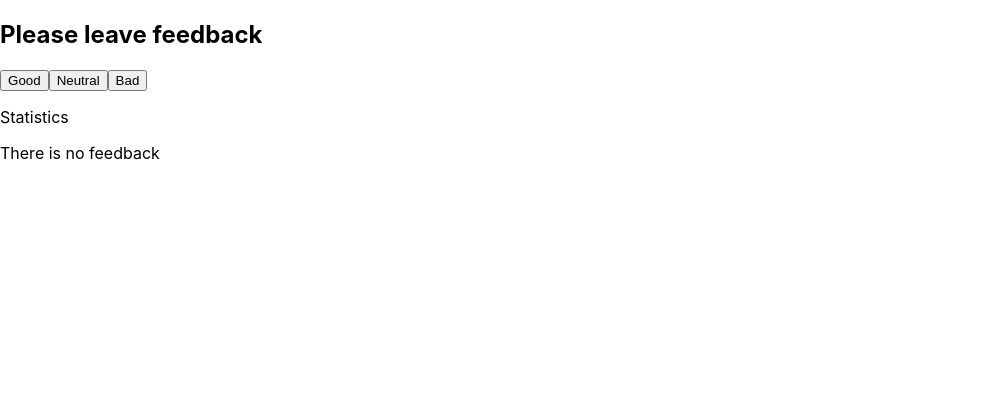
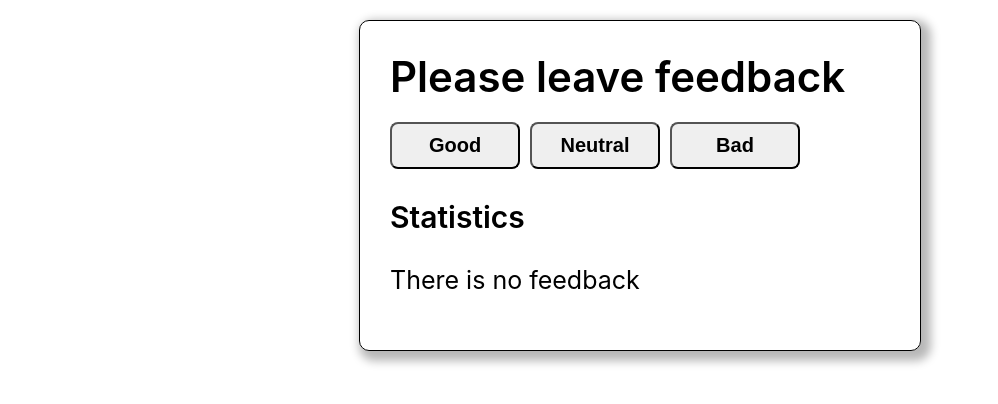
Before and after one commit to NNaumenko83/goit-react-hw-02-feedback, a React (Create React App) app: page / in a window 1280 px wide. Shown: the top 404 px of the page, without its empty margins (0-998 px from the left). Built offline with nearby package versions, Linux system fonts and the light colour scheme.

Commit message:
26-01-2023 finish

```diff
--- a/package.json
+++ b/package.json
@@ -4,9 +4,12 @@
   "private": true,
   "homepage": "https://NNaumenko83.github.io/goit-react-hw-02-feedback/",
   "dependencies": {
+    "@emotion/react": "^11.10.5",
+    "@emotion/styled": "^11.10.5",
     "@testing-library/jest-dom": "^5.16.3",
     "@testing-library/react": "^12.1.4",
     "@testing-library/user-event": "^13.5.0",
+    "prop-types": "^15.8.1",
     "react": "^18.1.0",
     "react-dom": "^18.1.0",
     "react-scripts": "5.0.1",
--- a/src/components/FeedbackOptions/FeedbackOptions.jsx
+++ b/src/components/FeedbackOptions/FeedbackOptions.jsx
@@ -1,10 +1,27 @@
+import PropTypes from 'prop-types';
+import { ButtonsContainer, Button } from './FeedbackOptions.styled';
+
 const FeedbackOptions = ({ options, onLeaveFeedback }) => {
-  return options.map(option => (
-    <button key={option} type="button" onClick={() => onLeaveFeedback(option)}>
-      {option.charAt(0).toUpperCase()}
-      {option.slice(1)}
-    </button>
-  ));
+  return (
+    <ButtonsContainer>
+      {options.map(option => (
+        <Button
+          key={option}
+          id={option}
+          type="button"
+          onClick={() => onLeaveFeedback(option)}
+        >
+          {option.charAt(0).toUpperCase()}
+          {option.slice(1)}
+        </Button>
+      ))}
+    </ButtonsContainer>
+  );
 };
 
 export default FeedbackOptions;
+
+FeedbackOptions.propTypes = {
+  options: PropTypes.arrayOf(PropTypes.string).isRequired,
+  onLeaveFeedback: PropTypes.func.isRequired,
+};
--- /dev/null
+++ b/src/components/FeedbackOptions/FeedbackOptions.styled.jsx
@@ -0,0 +1,55 @@
+import styled from '@emotion/styled';
+
+export const ButtonsContainer = styled.div`
+  display: flex;
+  gap: 10px;
+`;
+
+export const Button = styled.button`
+  font-weight: 600;
+  width: 130px;
+  padding: 10px;
+  font-size: 20px;
+
+  cursor: pointer;
+
+  border-radius: 8px;
+
+  &:hover {
+    background-color: ${props => {
+      console.log(props);
+      switch (props.id) {
+        case 'good':
+          return 'green';
+
+        case 'neutral':
+          return 'orange';
+
+        case 'bad':
+          return 'red';
+
+        default:
+          return 'red';
+      }
+    }};
+
+    box-shadow: ${props => {
+      console.log(props);
+      switch (props.id) {
+        case 'good':
+          return '0px 0px 10px 5px rgba(0,255,0,1)';
+
+        case 'neutral':
+          return '0px 0px 10px 5px rgba(255,145,0,1)';
+
+        case 'bad':
+          return '0px 0px 10px 5px rgba(255,0,0,1)';
+
+        default:
+          return '0px 0px 10px 5px rgba(184,184,184,1)';
+      }
+    }};
+  }
+`;
+
+// options={['good', 'neutral', 'bad']
--- a/src/components/Notification/Notification.jsx
+++ b/src/components/Notification/Notification.jsx
@@ -1,5 +1,12 @@
+import PropTypes from 'prop-types';
+import { NotificationMessage } from './Notification.styled';
+
 const Notification = ({ message }) => {
-  return <p>{message}</p>;
+  return <NotificationMessage>{message}</NotificationMessage>;
 };
 
 export default Notification;
+
+PropTypes.propTypes = {
+  message: PropTypes.string.isRequired,
+};
--- /dev/null
+++ b/src/components/Notification/Notification.styled.jsx
@@ -0,0 +1,5 @@
+import styled from '@emotion/styled';
+
+export const NotificationMessage = styled.p`
+  font-size: 25px;
+`;
--- a/src/components/Section/Section.jsx
+++ b/src/components/Section/Section.jsx
@@ -1,10 +1,18 @@
+import PropTypes from 'prop-types';
+import { FeedbackSection, Title } from './Section.styled';
+
 const Section = ({ title, children }) => {
   return (
-    <section>
-      <h2>{title}</h2>
+    <FeedbackSection>
+      <Title>{title}</Title>
       {children}
-    </section>
+    </FeedbackSection>
   );
 };
 
 export default Section;
+
+Section.propTypes = {
+  title: PropTypes.string.isRequired,
+  children: PropTypes.node,
+};
--- /dev/null
+++ b/src/components/Section/Section.styled.jsx
@@ -0,0 +1,18 @@
+import styled from '@emotion/styled';
+
+export const FeedbackSection = styled.section`
+  justify-content: center;
+  margin: 20px auto;
+  max-width: 500px;
+  border: 1px solid black;
+  border-radius: 10px;
+  padding: 30px;
+  box-shadow: 5px 5px 10px 5px rgba(184, 184, 184, 1);
+`;
+
+export const Title = styled.section`
+  margin-bottom: 20px;
+
+  font-size: 42px;
+  font-weight: 600;
+`;
--- a/src/components/Statistic/Statistic.jsx
+++ b/src/components/Statistic/Statistic.jsx
@@ -1,22 +1,31 @@
 import Notification from 'components/Notification';
+import PropTypes from 'prop-types';
+import { StatisticTitle, StatisticContainer } from './Statistic.styled';
 
 const Statistic = ({ good, neutral, bad, total, positivePercentage }) => {
   return (
     <>
-      <p>Statistics</p>
+      <StatisticTitle>Statistics</StatisticTitle>
       {!total() ? (
         <Notification message="There is no feedback" />
       ) : (
-        <>
-          <span>Good:{good}</span>
-          <span>Neutral:{neutral}</span>
-          <span>Bad:{bad}</span>
-          <span>Total:{total()}</span>
-          <span>Positive feedback:{positivePercentage()}%</span>
-        </>
+        <StatisticContainer>
+          <span>Good: {good}</span>
+          <span>Neutral: {neutral}</span>
+          <span>Bad: {bad}</span>
+          <span>Total: {total()}</span>
+          <span>Positive feedback: {positivePercentage()}%</span>
+        </StatisticContainer>
       )}
     </>
   );
 };
 
 export default Statistic;
+Statistic.prototypes = {
+  good: PropTypes.number.isRequired,
+  neutral: PropTypes.number.isRequired,
+  bad: PropTypes.number.isRequired,
+  total: PropTypes.func.isRequired,
+  positivePercentage: PropTypes.func.isRequired,
+};
--- /dev/null
+++ b/src/components/Statistic/Statistic.styled.jsx
@@ -0,0 +1,17 @@
+import styled from '@emotion/styled';
+
+export const StatisticTitle = styled.p`
+  font-size: 30px;
+  font-weight: 600;
+`;
+
+export const StatisticContainer = styled.div`
+  display: flex;
+  gap: 10px;
+  flex-direction: column;
+  font-size: 25px;
+
+  & span {
+    font-weight: 500;
+  }
+`;
```
Also changed, not shown: 1 other file (tests, documents, lock files or other folders).
